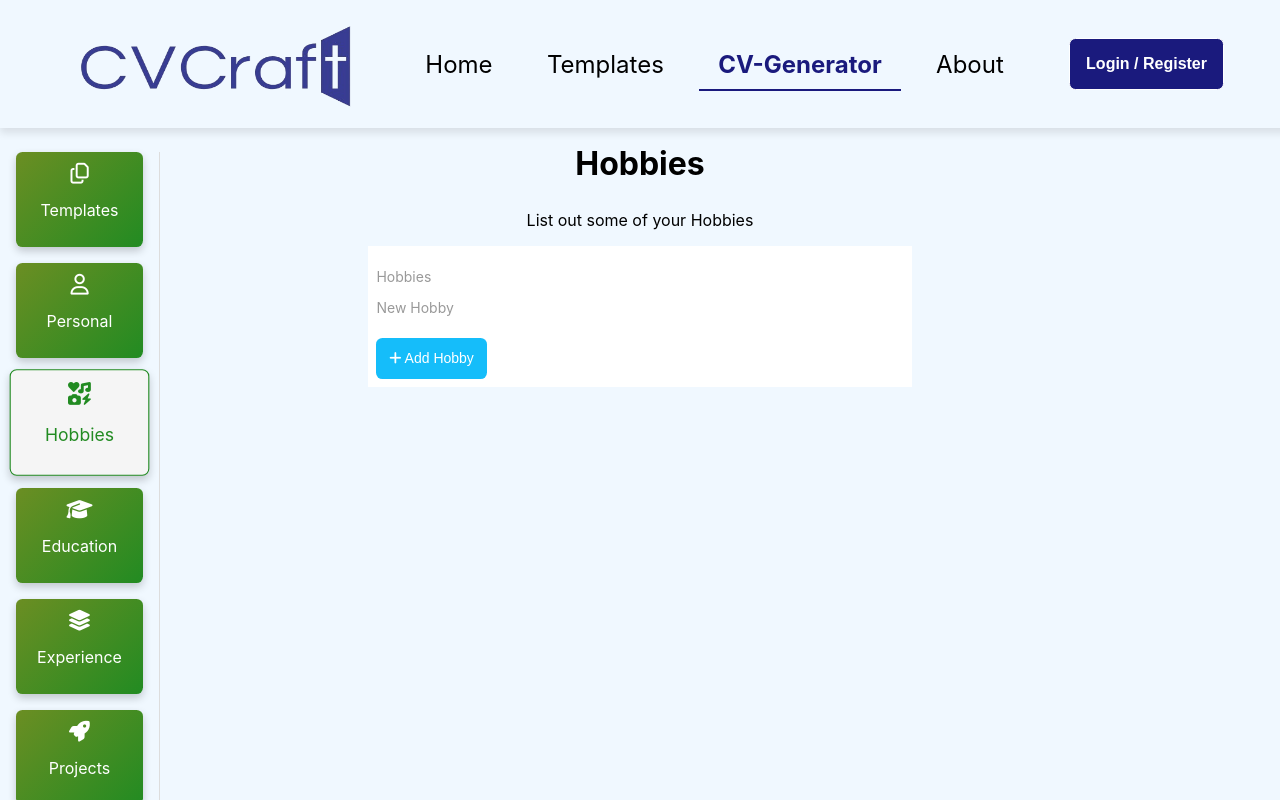
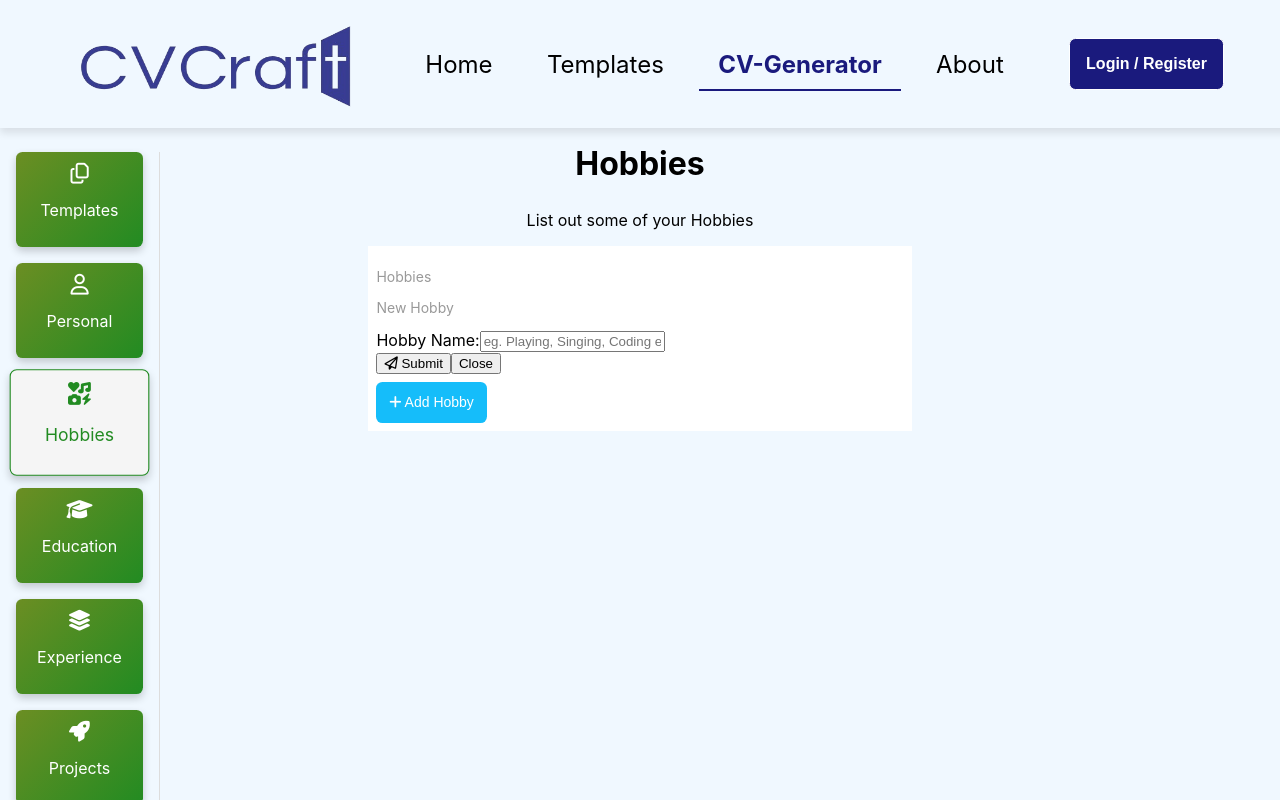
Before and after one commit to rohitghatal1/CVMaker-ReactJS, a React (Create React App) app: page /cvgenerator in a window 1280 px wide. Both pictures are taken after a click on the element "Hobbies". Shown: the top 800 px of the page. Built offline with nearby package versions, Linux system fonts and the light colour scheme.

Commit message:
added add hobby modal

```diff
--- a/src/App.js
+++ b/src/App.js
@@ -10,7 +10,6 @@ import HomeTab from './components/HomeTab';
 import Navbar from './components/Navbar';
 import TemplateTab from './components/TemplateTab';
 import 'nprogress/nprogress.css';
-// import { faL } from '@fortawesome/free-solid-svg-icons';
 
 function App() {
   const [isLoginOpen, setIsLoginOpen] = useState(false);
--- a/src/componentsInner/Hobbies.js
+++ b/src/componentsInner/Hobbies.js
@@ -3,6 +3,10 @@ import './hobbies.css'
 
 export default function Hobbies({goToPreviousStep, goToNextStep}) {
     const openAddHobbyModal = () => {
+
+    }
+
+    const handleCloseForm = () => {
 
     }
     return (
@@ -16,6 +20,17 @@ export default function Hobbies({goToPreviousStep, goToNextStep}) {
                     </div>
                     <div className="newHobbies">
                         <p>New Hobby</p>
+                        <div className="hobbyModal">
+                            <form>
+                                <label htmlFor="title">Hobby Name:</label>
+                                <input type="text" name='hobbyName' placeholder='eg. Playing, Singing, Coding etc' />
+
+                                <div className="submitAndCloseBtns">
+                                    <button type='submit' className='submitBtn'><i class="fa-regular fa-paper-plane"></i> Submit</button>
+                                    <button className='closeBtn' onClick={handleCloseForm}>Close</button>
+                                </div>
+                            </form>
+                        </div>
                         <button className='addNewHobbybtn' onClick={openAddHobbyModal}><i className='fas fa-plus'></i> Add Hobby</button>
                     </div>
                 </section>
```
